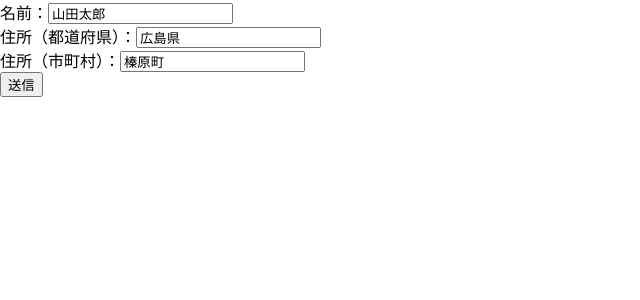
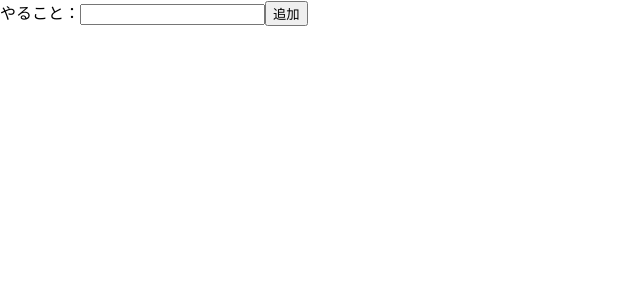
Before and after one commit to iruma-tea/react_introduction, a React (Create React App) app in the folder my-react/: page / in a window 1280 px wide. Shown: the top 300 px of the page, without its empty margins (0-640 px from the left). Built offline with nearby package versions, Linux system fonts and the light colour scheme.

Commit message:
Todo(配列の追加)のサンプルを追加

```diff
--- /dev/null
+++ b/my-react/src/chap04/StateTodo.js
@@ -0,0 +1,43 @@
+import {useState} from 'react';
+
+// Todo項目idの最大値(登録都度にインクリメント)
+let maxId = 0;
+export default function StateTodo() {
+    // 入力値(title)、Todoリスト(todo)をStateで管理
+    const [title, setTitle] = useState('');
+    const [todo, setTodo] = useState([]);
+
+    // テキストボックスへの入力をStateに反映
+    const handleChangeTitle = e => {
+        setTitle(e.target.value);
+    };
+
+    const handleClick = e => {
+        // 新規Todoの追加
+        setTodo(
+            [
+                ...todo,
+                {
+                    id: ++maxId,
+                    title,
+                    created: new Date(),
+                    isDone: false
+                }
+            ]
+        );
+    };
+
+    return (
+        <div>
+            <label>
+                やること：<input type='text' name='title' value={title} onChange={handleChangeTitle} />
+            </label>
+            <button type='button' onClick={handleClick}>追加</button>
+            <ul>
+                {todo.map(item => (
+                    <li key={item.id}>{item.title}</li>
+                ))}
+            </ul>
+        </div>
+    );
+}
--- a/my-react/src/index.js
+++ b/my-react/src/index.js
@@ -43,6 +43,7 @@
 import StateNest from './chap04/StateNest';
 import StateNestImmer from './chap04/StateNestImmer';
 import StateNestImmer2 from './chap04/StateNestImmer2';
+import StateTodo from './chap04/StateTodo';
 
 const root = ReactDOM.createRoot(document.getElementById('root'));
 // root.render(
@@ -368,8 +369,12 @@
 //   <StateNestImmer />
 // );
 
+// root.render(
+//   <StateNestImmer2 />
+// );
+
 root.render(
-  <StateNestImmer2 />
+  <StateTodo />
 );
 
 
```
